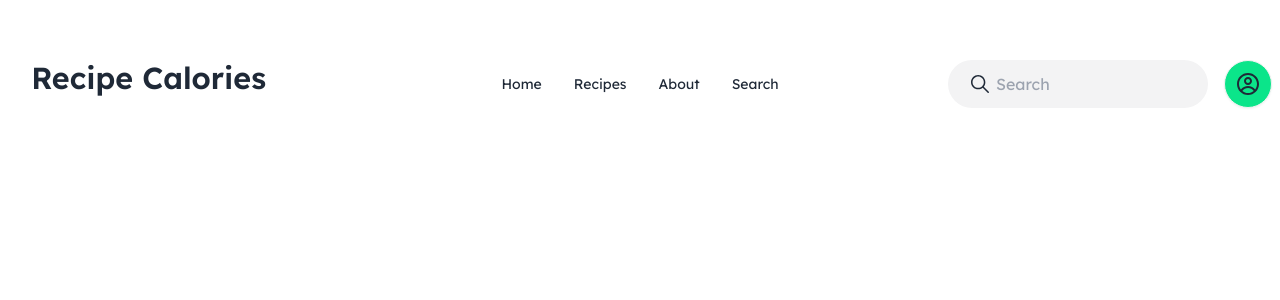
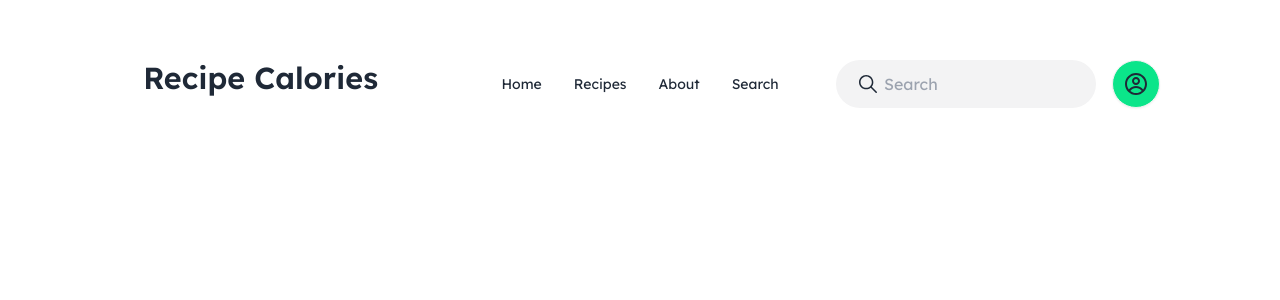
Before and after one commit to MAAB-FW/Assignment-7, a React (Vite) app: page / in a window 1280 px wide. Shown: the top 300 px of the page. Built offline with nearby package versions, Linux system fonts and the light colour scheme.

Commit message:
navbar done

```diff
--- a/src/components/Header/Header.jsx
+++ b/src/components/Header/Header.jsx
@@ -3,7 +3,7 @@
 
 const Header = () => {
     return (
-        <div className="navbar bg-base-100 my-6 lg:my-[50px]">
+        <div className="lg:w-[82.5%] mx-auto navbar bg-base-100 my-6 lg:my-[50px]">
             <div className="navbar-start">
                 {/* small device */}
                 <div className="dropdown">
```
